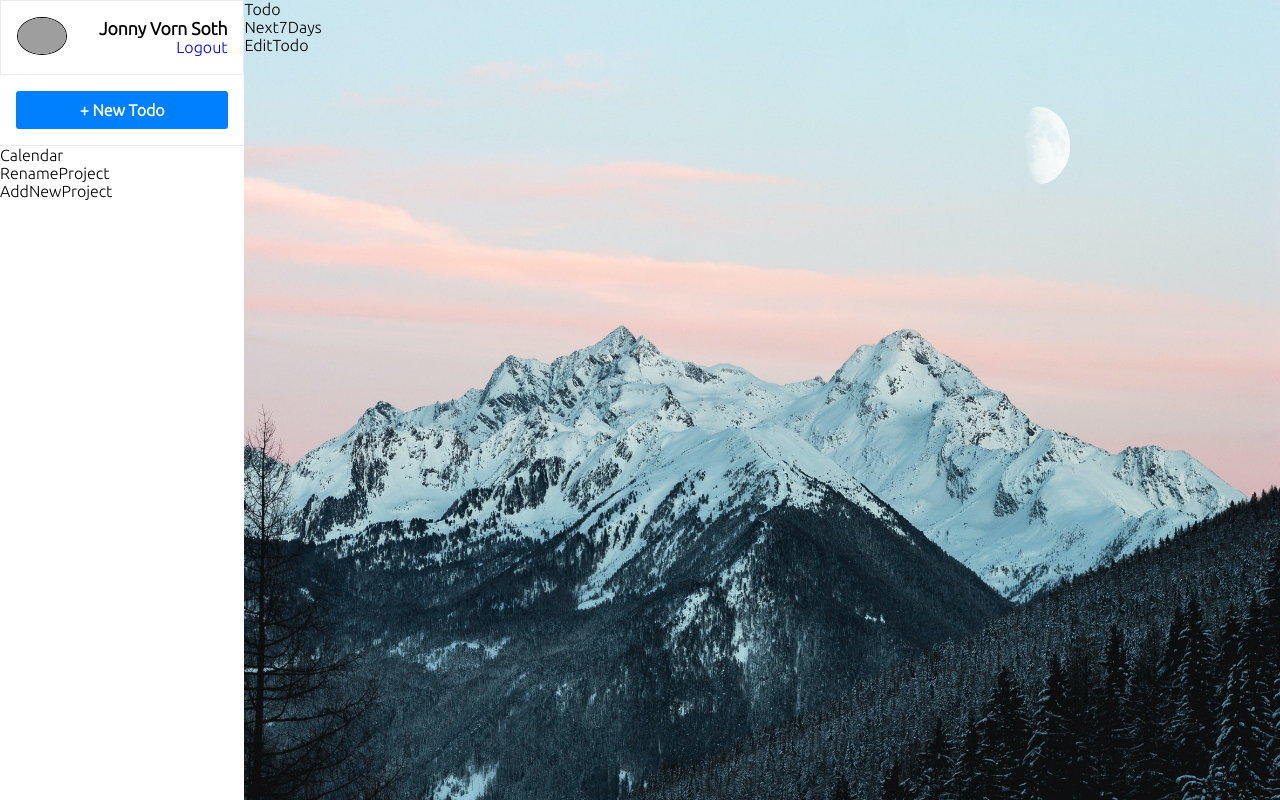
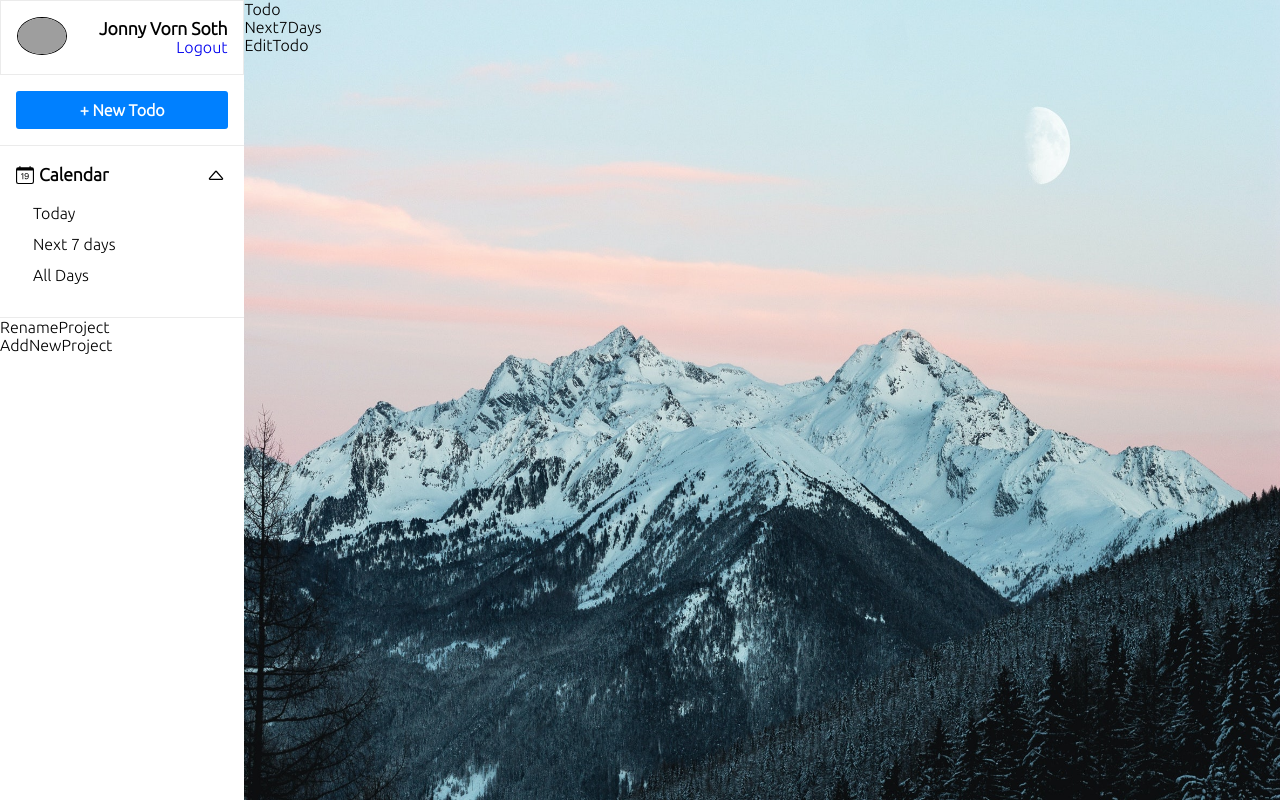
Before and after one commit to janysoth/ReactProjects, a React (Create React App) app in the folder todo-app-v2/: page / in a window 1280 px wide. Built offline with nearby package versions, Linux system fonts and the light colour scheme; grey boxes are pictures that could not be loaded.

Commit message:
Finish Calendar component.

```diff
--- a/todo-app-v2/src/App.css
+++ b/todo-app-v2/src/App.css
@@ -175,7 +175,6 @@
   color: white;
 }
 
-
 .AddNewTodo form .cancel {
   position: absolute;
   top: 0;
@@ -183,14 +182,12 @@
   cursor: pointer;
 }
 
-
 .AddNewTodo form .confirm {
   position: absolute;
   bottom: 0;
   left: 0;
   width: 100%;
 }
-
 
 .AddNewTodo form .confirm button {
   width: 100%;
@@ -202,3 +199,52 @@
   border-radius: 0 0 4px 4px;
   cursor: pointer;
 }
+
+/* Calendar */
+.Calendar {
+  padding: 1rem;
+  border-bottom: 1px solid #ebebeb;
+}
+
+.Calendar .header {
+  display: flex;
+  align-items: center;
+}
+
+.Calendar .header .title {
+  display: flex;
+  align-items: center;
+  flex: 1;
+}
+
+.Calendar .header .title p {
+  margin-left: 5px;
+  font-size: 1.1rem;
+  font-weight: bold;
+}
+
+.Calendar .header .btns span {
+  border-radius: 50%;
+  cursor: pointer;
+  width: 25px;
+  height: 25px;
+  display: flex;
+  align-items: center;
+  justify-content: center;
+}
+
+.Calendar .header .btns span:hover {
+  background-color: #ebebeb;
+  transition: all 300ms ease-in-out;
+}
+
+.Calendar .items {
+  padding: 0.5rem;
+}
+
+.Calendar .items .item {
+  padding: 0.25rem;
+  margin: 5px;
+  font-size: 1rem;
+  cursor: pointer;
+}
--- a/todo-app-v2/src/components/Calendar.js
+++ b/todo-app-v2/src/components/Calendar.js
@@ -1,9 +1,34 @@
 import React from 'react';
+import { CalendarDate, CaretUp } from 'react-bootstrap-icons';
+import { calendarItems } from '../constants';
 
 const Calendar = () => {
+
   return (
     <div className='Calendar'>
-      Calendar
+      <div className="header">
+        <div className="title">
+          <CalendarDate size="18" />
+          <p>Calendar</p>
+        </div>
+
+        <div className="btns">
+          <span>
+            <CaretUp size="20" />
+          </span>
+        </div>
+      </div>
+
+      <div className="items">
+        {
+          calendarItems.map(item => (
+            <div className="item" key={item}>
+              {item}
+            </div>
+          )
+          )
+        }
+      </div>
     </div>
   );
 };
```
